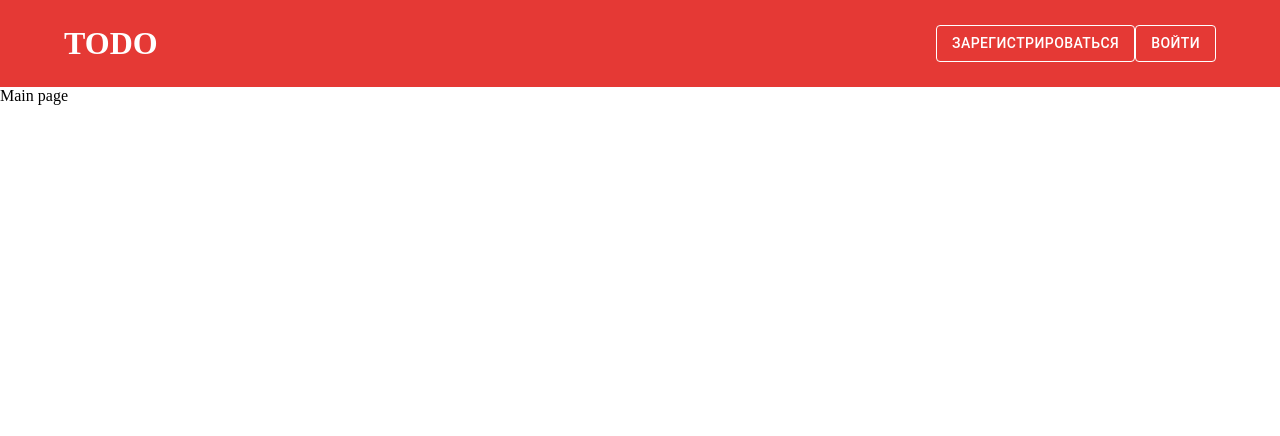
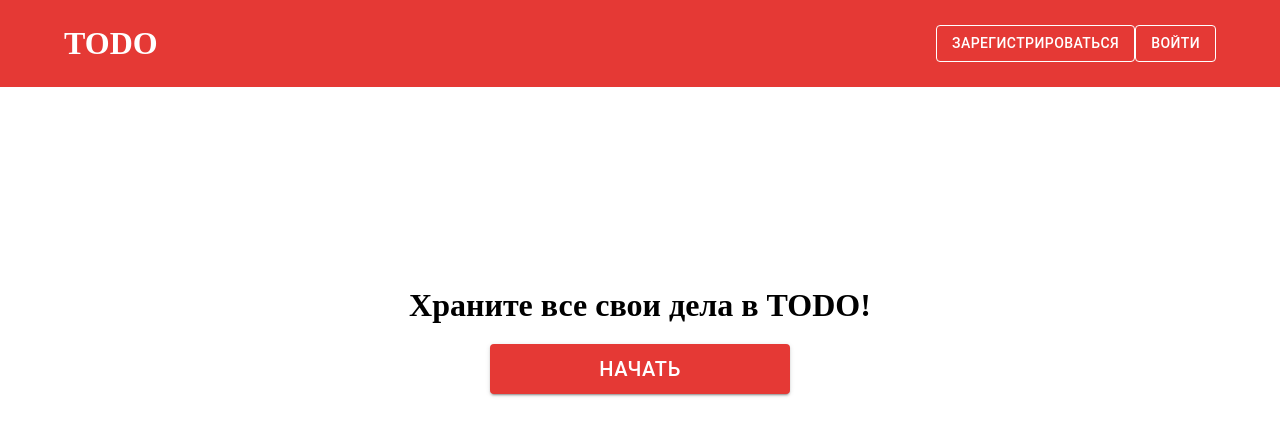
Before and after one commit to AlexJ03/React-redux-todo, a React (Create React App) app: page / in a window 1280 px wide. Shown: the top 436 px of the page. Built offline with nearby package versions, Linux system fonts and the light colour scheme.

Commit message:
Update Mainpage

```diff
--- /dev/null
+++ b/src/components/elements/ButtonMainPage.tsx
@@ -0,0 +1,13 @@
+import {Button} from "@mui/material";
+import {FC} from "react";
+import {IChildrenProps} from "../../types";
+import {red} from "@mui/material/colors";
+
+const ButtonMainPage: FC<IChildrenProps> = ( { children } ) => {
+
+    return (
+        <Button variant="contained" sx={ { background: red[600], fontSize: "20px", width: "300px", height: "50px", color: "white", "&:hover": {opacity: "0.9", background: red[600]} } }>{ children }</Button>
+    )
+}
+
+export default ButtonMainPage;
--- a/src/components/elements/ButtonNav.tsx
+++ b/src/components/elements/ButtonNav.tsx
@@ -1,8 +1,8 @@
 import { Button } from "@mui/material";
 import { FC } from "react";
-import { IButtonNavProps } from "../../types";
+import { IChildrenProps } from "../../types";
 
-const ButtonNav: FC<IButtonNavProps> = ({ children}) => {
+const ButtonNav: FC<IChildrenProps> = ({ children}) => {
 
     return (
         <Button variant="outlined" sx={ { borderColor: "white", color: "white", "&:hover": {opacity: "0.9", borderColor: "white"} } }>{children}</Button>
--- a/src/pages/MainPage.tsx
+++ b/src/pages/MainPage.tsx
@@ -1,9 +1,19 @@
+import { Box, Container } from "@mui/material";
+import ButtonMainPage from "../components/elements/ButtonMainPage";
+
 const MainPage = () => {
 
     return (
-        <div>
-            Main page
-        </div>
+        <Box width="100%">
+            <Container sx={ { maxWidth: "1000px", height: "45vh", display: "flex", justifyContent: "center" } }>
+                <Box sx={ { marginTop: "200px" } }>
+                    <h1>Храните все свои дела в TODO!</h1>
+                    <Box sx={ { display: "flex", justifyContent: "center", marginTop: "20px" } }>
+                        <ButtonMainPage>Начать</ButtonMainPage>
+                    </Box>
+                </Box>
+            </Container>
+        </Box>
     )
 }
 
--- a/src/types.ts
+++ b/src/types.ts
@@ -1,5 +1,5 @@
 import React from "react";
 
-export interface IButtonNavProps {
+export interface IChildrenProps {
     children: React.ReactNode;
 }
```
